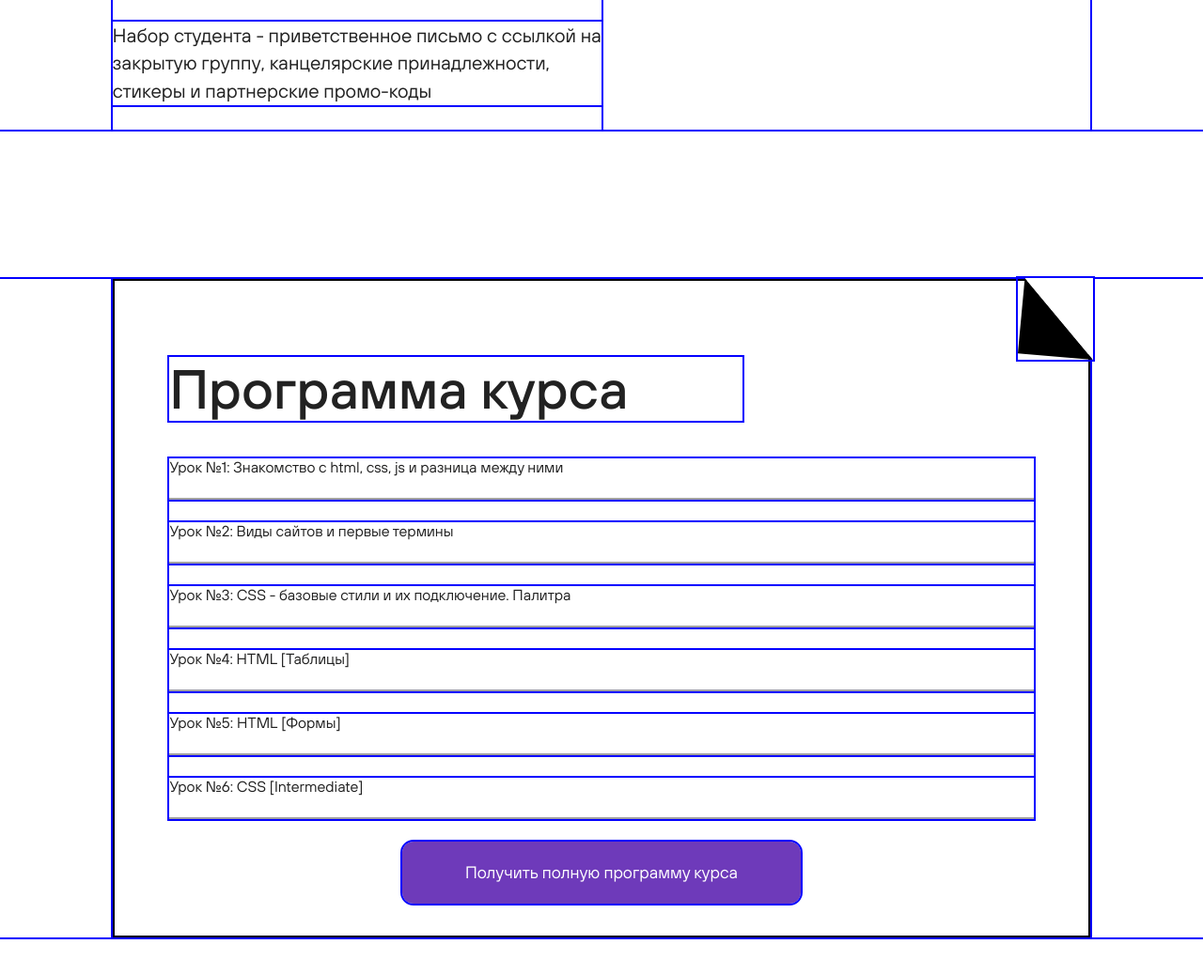
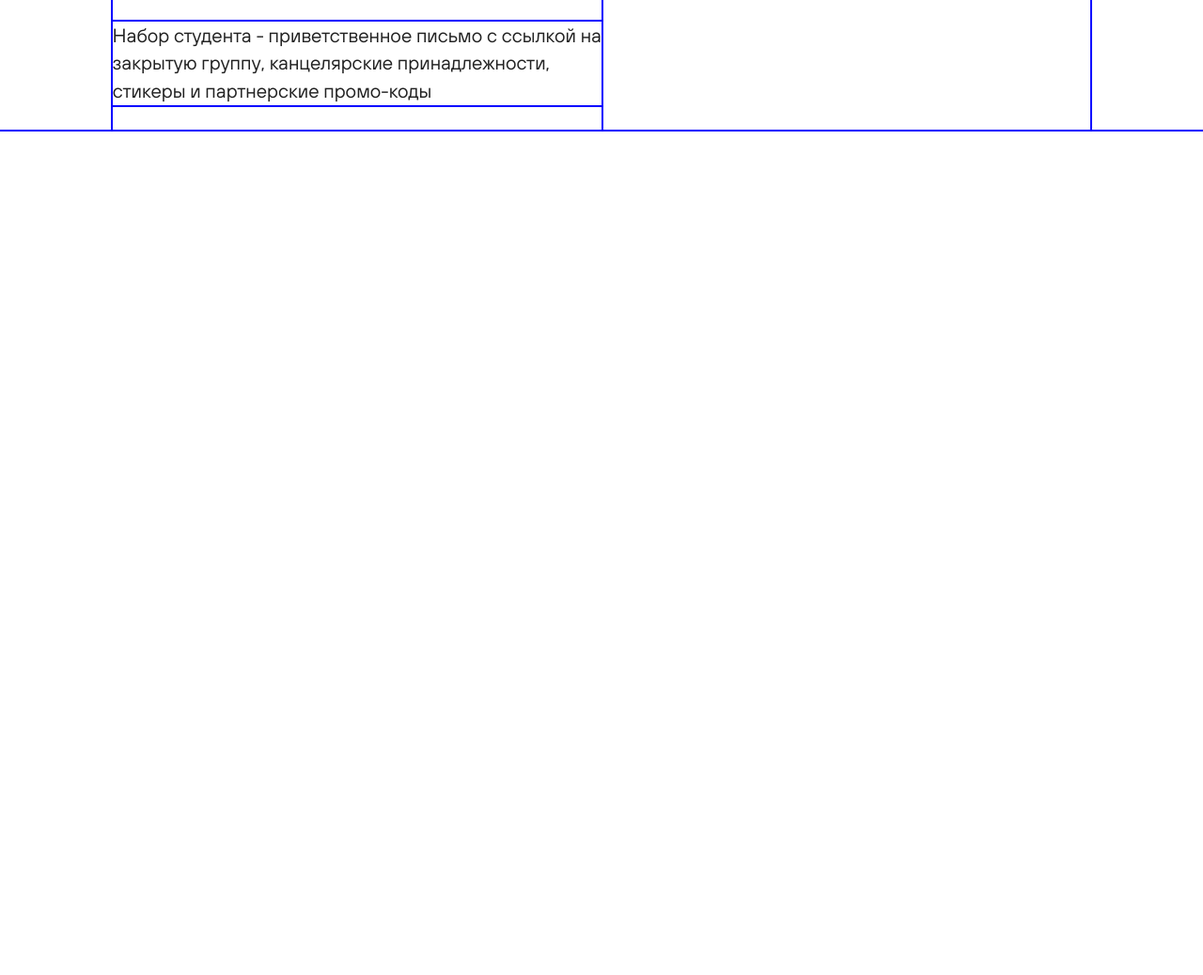
Before and after one commit to xeenlight/-------, a plain HTML site: page index.html in a window 1280 px wide. Shown: the part 6558-7596 px from the top of the page at 94% size. After the commit the page ends 6855 px from the top, so only its background shows below. Drawn offline with Linux system fonts and the light colour scheme.

Commit message:
индех

```diff
--- a/index.html
+++ b/index.html
@@ -179,23 +179,6 @@
         </div>
     </section>
 
-    <section>
-        <div class="courseProgramm">
-            <img src="./image/course-program-corner.svg" alt="" class="courseImg">
-        <h2>Программа курса</h2>
-        <ul>
-            <li>Урок №1: Знакомство с html, css, js и разница между ними</li>
-            <li>Урок №2: Виды сайтов и первые термины</li>
-            <li>Урок №3: CSS - базовые стили и их подключение. Палитра</li>
-            <li>Урок №4: HTML [Таблицы]</li>
-            <li>Урок №5: HTML [Формы]</li>
-            <li>Урок №6: CSS [Intermediate]</li>
-        </ul>
-        <button class="courseDesktop">Получить полную программу курса</button>
-        </div>
-        <button class="courseMobile">Получить полную программу курса</button>
-    </section>
-
 
 
 </body>
```
